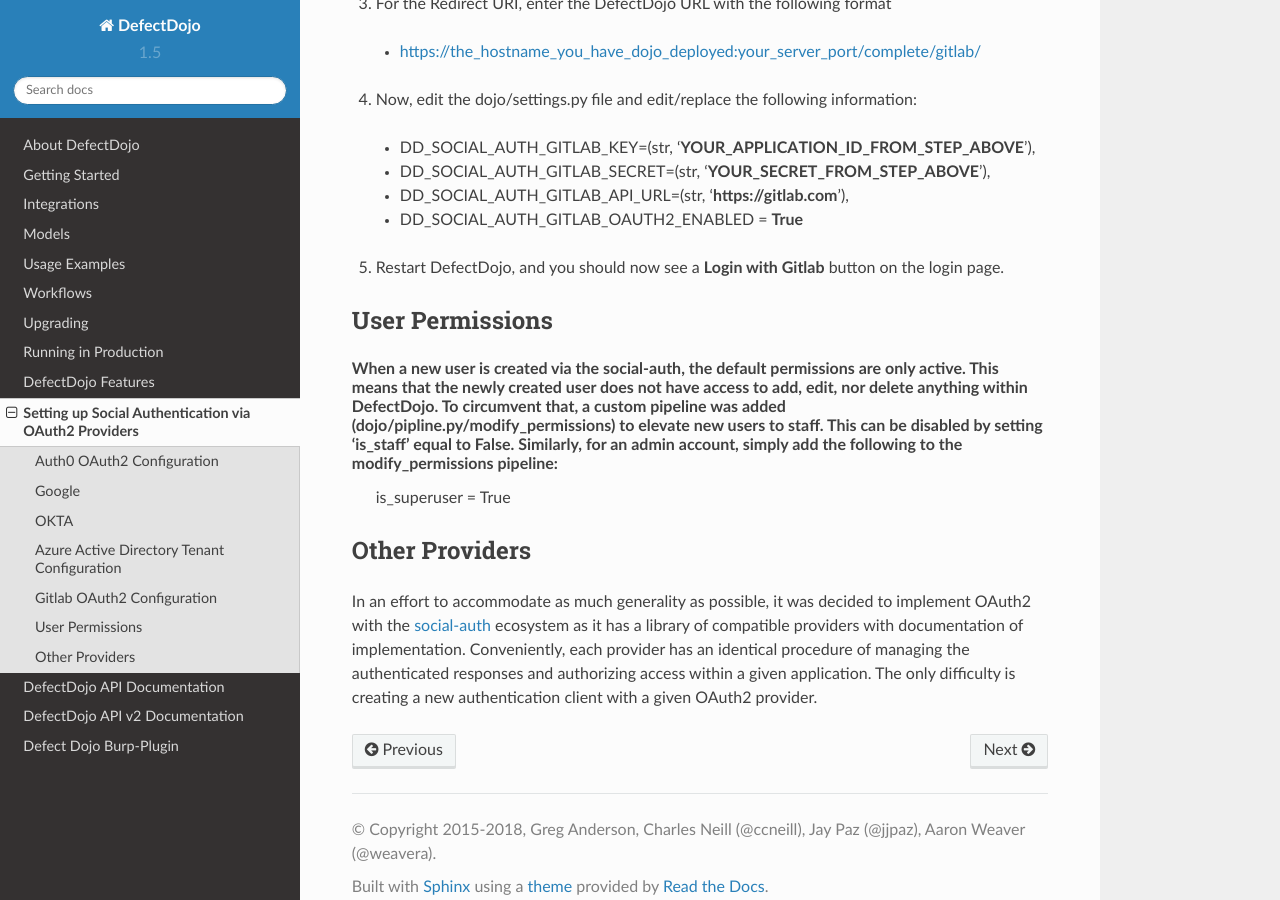
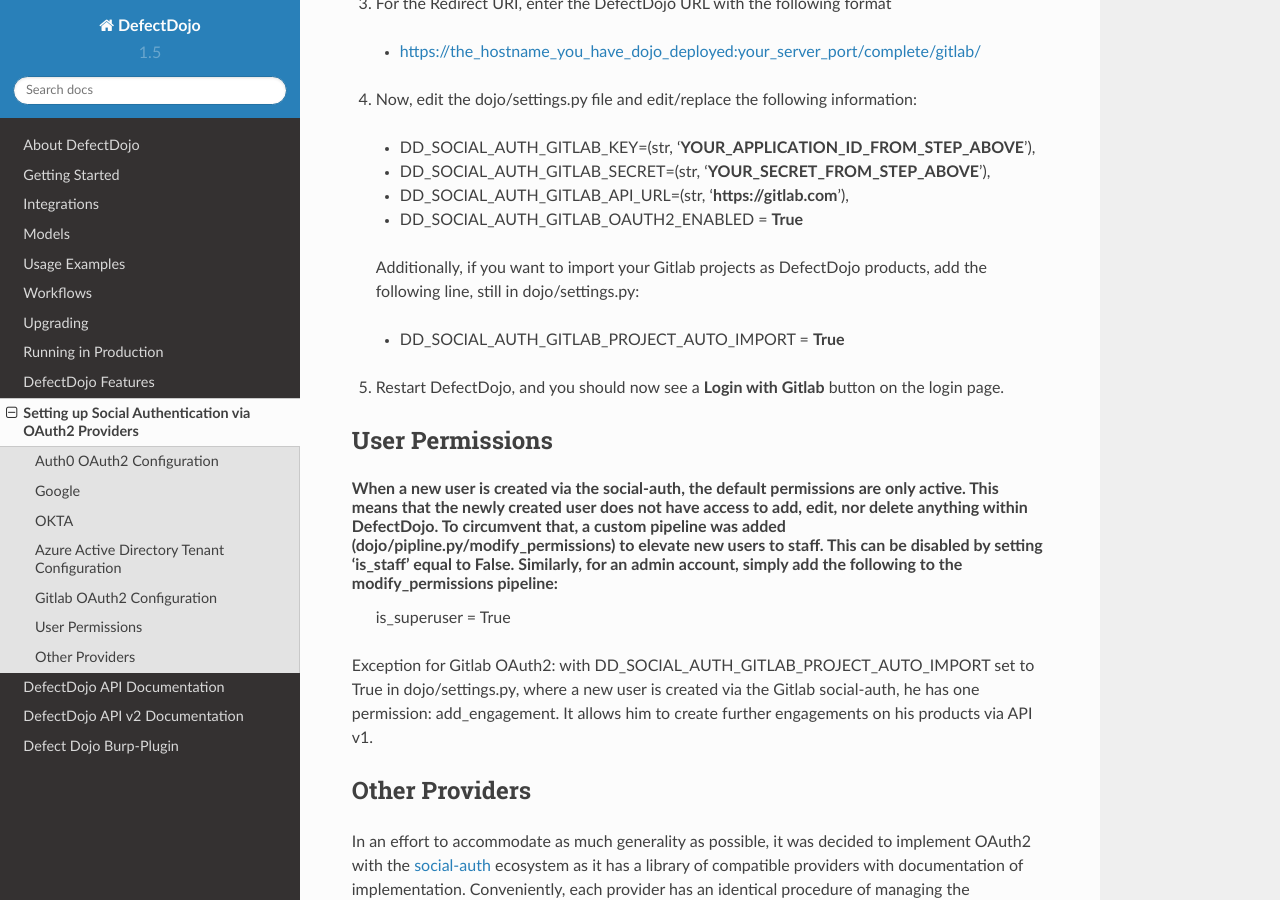
Before and after one commit to DefectDojo/Documentation, a Sphinx documentation site: the page built from docs/social-authentication.rst, in a window 1280 px wide and 900 px high, scrolled down 7773 px. Built offline with Sphinx 7.4.7 and the Read the Docs theme 2.0.0, drawn with Linux system fonts in a browser that asks for light colours.

Commit message:
New param to enable Gitlab projects auto-import (#86)

```diff
--- a/docs/social-authentication.rst
+++ b/docs/social-authentication.rst
@@ -167,6 +167,10 @@
   * DD_SOCIAL_AUTH_GITLAB_API_URL=(str, '**https://gitlab.com**'),
   * DD_SOCIAL_AUTH_GITLAB_OAUTH2_ENABLED = **True**
 
+  Additionally, if you want to import your Gitlab projects as DefectDojo products, add the following line, still in dojo/settings.py:
+
+  * DD_SOCIAL_AUTH_GITLAB_PROJECT_AUTO_IMPORT = **True**
+
 5. Restart DefectDojo, and you should now see a **Login with Gitlab** button on the login page.
 
 
@@ -176,6 +180,7 @@
 When a new user is created via the social-auth, the default permissions are only active. This means that the newly created user does not have access to add, edit, nor delete anything within DefectDojo. To circumvent that, a custom pipeline was added (dojo/pipline.py/modify_permissions) to elevate new users to staff. This can be disabled by setting ‘is_staff’ equal to False. Similarly, for an admin account, simply add the following to the modify_permissions pipeline:
 	is_superuser  = True
 
+Exception for Gitlab OAuth2: with DD_SOCIAL_AUTH_GITLAB_PROJECT_AUTO_IMPORT set to True in dojo/settings.py, where a new user is created via the Gitlab social-auth, he has one permission: add_engagement. It allows him to create further engagements on his products via API v1.
 
 Other Providers
 ---------------
```
